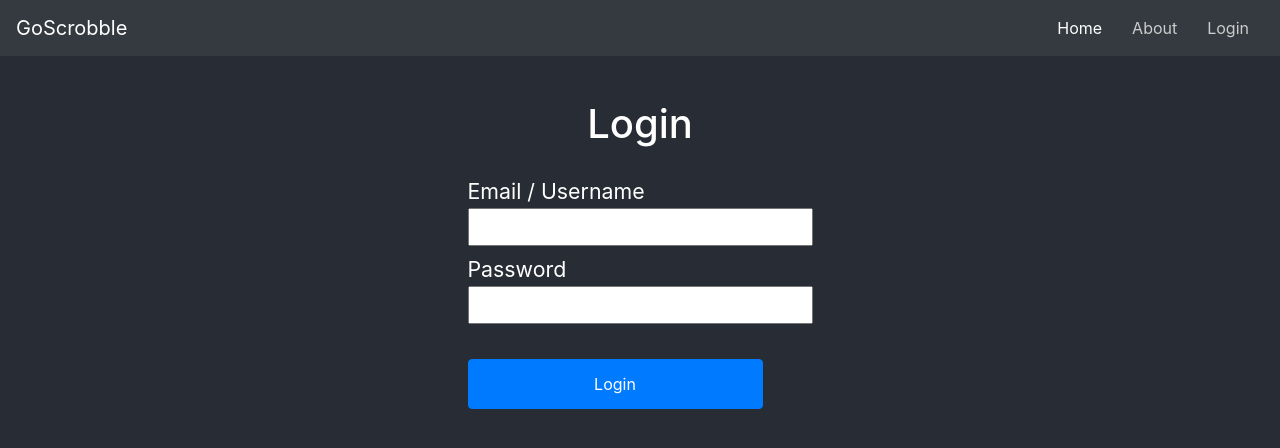
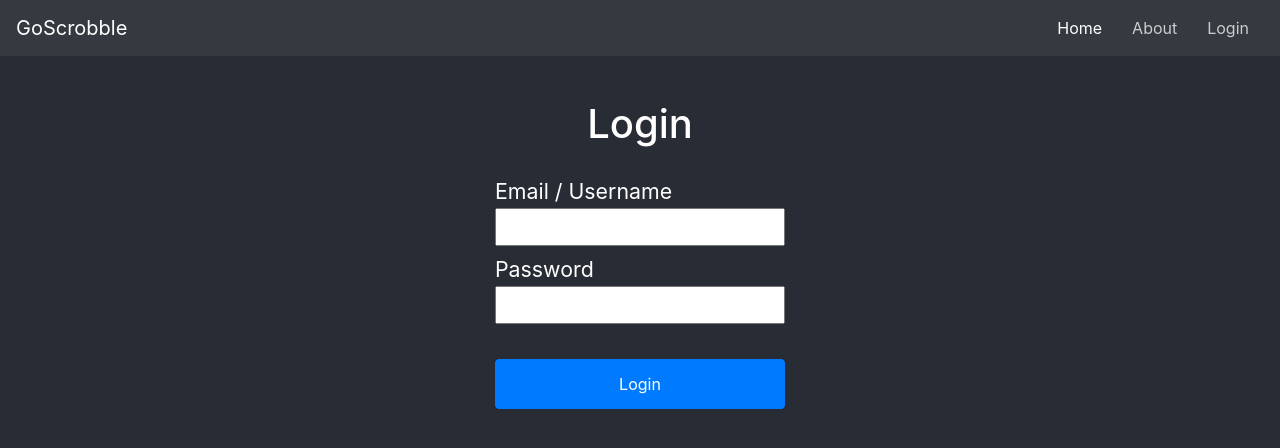
Before and after one commit to idanoo/GoScrobble, a React (Create React App) app in the folder web/: page /#/login in a window 1280 px wide. Shown: the top 448 px of the page. Built offline with nearby package versions, Linux system fonts and the light colour scheme; what react-toast-notifications would draw is missing.

Commit message:
Login Formatting

```diff
--- a/web/src/Components/Pages/Login.css
+++ b/web/src/Components/Pages/Login.css
@@ -1,10 +1,15 @@
 .loginBody {
     padding: 20px 5px 5px 5px;
     font-size: 16pt;
+    width: 300px;
+}
+
+.loginFields {
+    width: 100%;
 }
 
 .loginButton {
     height: 50px;
-    width: 295px;
+    width: 100%;
     margin-top:-5px;
 }
--- a/web/src/Components/Pages/Login.js
+++ b/web/src/Components/Pages/Login.js
@@ -77,6 +77,7 @@ class About extends React.Component {
               Email / Username<br/>
               <input
                 type="text"
+                className="loginFields"
                 value={this.state.username}
                 onChange={this.handleUsernameChange}
               />
@@ -86,6 +87,7 @@ class About extends React.Component {
               Password<br/>
               <input
                 type="password"
+                className="loginFields"
                 value={this.state.password}
                 onChange={this.handlePasswordChange}
               />
```
